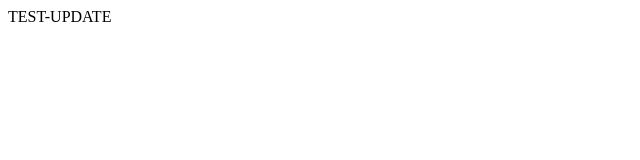
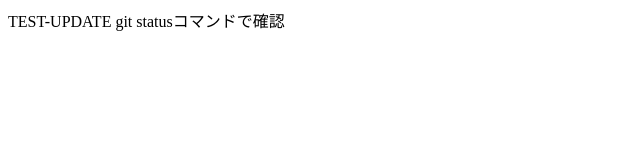
Before and after one commit to oki-github/git_tutorial, a plain HTML site: page index.html in a window 1280 px wide. Shown: the whole page, without its empty margins (0-640 px from the left). Drawn offline with Linux system fonts and the light colour scheme.

Commit message:
本文変更

```diff
--- a/index.html
+++ b/index.html
@@ -1,3 +1,7 @@
 <html>
-<body>TEST-UPDATE</body>
+<body>
+TEST-UPDATE
+git statusコマンドで確認
+</body>
+
 </html>
```
